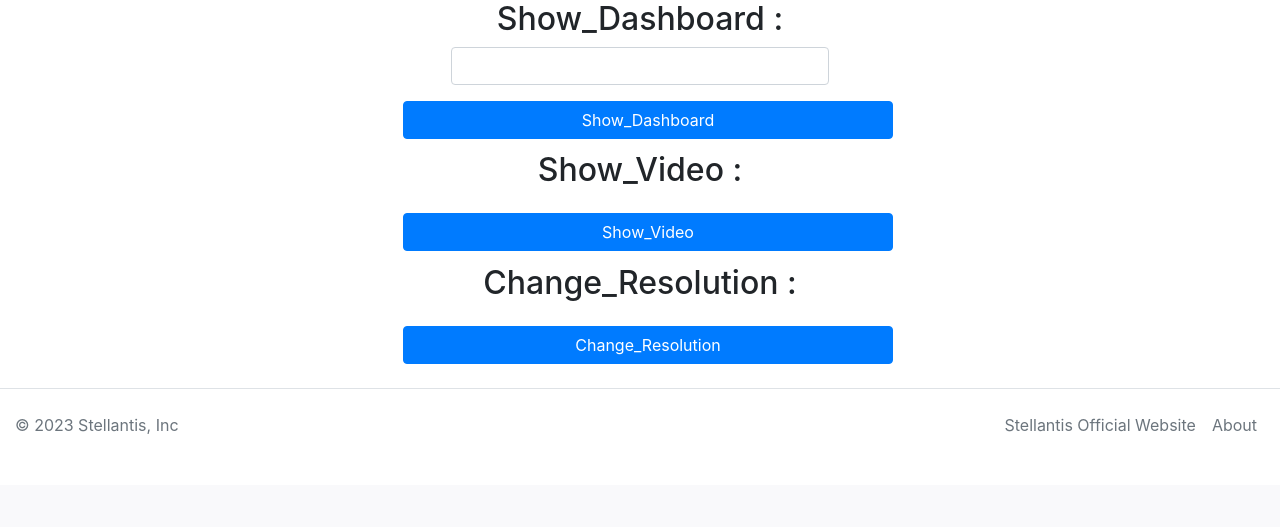
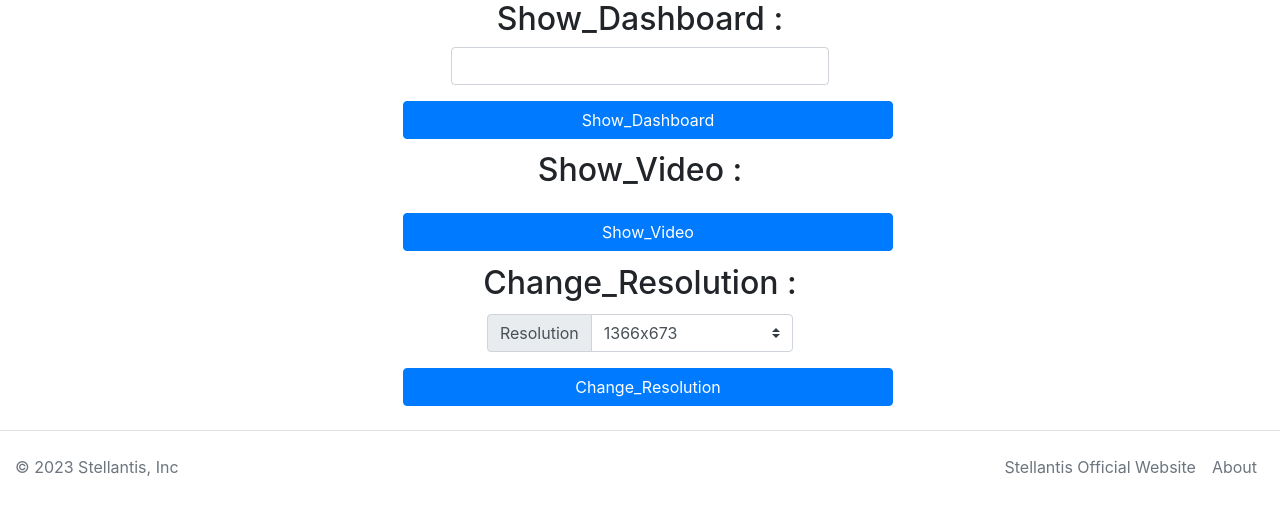
Before and after one commit to chady-cheikhi/iot_control_v1, a Django app: page /nano/test in a window 1280 px wide. Shown: the part 447-974 px from the top of the page. Before the commit the page ends 881 px from the top, so only its background shows below. Run offline with Django 4.2, Linux system fonts and the light colour scheme; data comes from the database, SQL or seed files in the repository; both versions use the stored data as it was after the commit; some libraries are stand-ins or nearby versions.

Commit message:
change resolution

```diff
--- a/API/models.py
+++ b/API/models.py
@@ -17,6 +17,15 @@ class NanoIoT(models.Model):
         ('moteur', 'moteur'),
         ('unknown', 'unknown')
     )
+    resolutions = (
+        ('1366x673', '1366x673'), ('3840x2400', '3840x2400'), ('3840x2160', '3840x2160'), ('2880x1800', '2880x1800'),
+        ('2560x1600', '2560x1600'), ('2560x1440', '2560x1440'), ('1920x1440', '1920x1440'), ('1856x1392', '1856x1392'),
+        ('1792x1344', '1792x1344'), ('1920x1200', '1920x1200'), ('1920x1080', '1920x1080'), ('1600x1200', '1600x1200'),
+        ('1680x1050', '1680x1050'), ('1400x1050', '1400x1050'), ('1280x1024', '1280x1024'), ('1440x900', '1440x900'),
+        ('1280x960', '1280x960'), ('1360x768', '1360x768'), ('1280x800', '1280x800'), ('1152x864', '1152x864'),
+        ('1280x768', '1280x768'), ('1280x720', '1280x720'), ('1024x768', '1024x768'), ('800x600', '800x600'),
+        ('640x480', '640x480')
+    )
     where_list = [where_tuple[0] for where_tuple in where]
     hostname = models.CharField(max_length=100, unique=True, default='dm')
     custom_cmd = models.TextField(blank=True, null=True)
@@ -26,6 +35,7 @@ class NanoIoT(models.Model):
     where = models.CharField(max_length=20, choices=where, default='unknown')
     image = models.ImageField(upload_to='', null=True)
     dashboard_link = models.CharField(max_length=255, default='http://10.106.134.210:8080/d/lpU4hW3Mz/dashboard-montage2?orgId=1&refresh=1m&kiosk')
+    resolution = models.CharField(max_length=20, choices=resolutions, default='1920x1080')
 
     def __str__(self):
         return self.hostname
--- a/API/urls.py
+++ b/API/urls.py
@@ -1,10 +1,11 @@
 from django.urls import path
-from .views import NanoTerminalData, IndexData, DefinedFct, Functionality
+from .views import NanoTerminalData, IndexData, DefinedFct, ShowDashboard, ChangeResolution
 
 
 urlpatterns = [
     path('nano/', IndexData.as_view(), name='index-data'),
     path('nano/<str:hostname>/terminal', NanoTerminalData.as_view(), name='nano'),
     path('nano/<str:hostname>', DefinedFct.as_view(), name='defined-fct'),
-    path('nano/<str:hostname>/<str:functionality>', Functionality.as_view(), name='functionality')
+    path('nano/<str:hostname>/show_dashboard', ShowDashboard.as_view(), name='show_dashboard'),
+    path('nano/<str:hostname>/change_resolution', ChangeResolution.as_view(), name='change_resolution')
 ]
--- a/NANOS/views.py
+++ b/NANOS/views.py
@@ -20,6 +20,7 @@ class Index(View):
 
 class Nano(View):
     def get(self, request, hostname):
+        resolutions = ['1366x673', '3840x2400', '3840x2160', '2880x1800', '2560x1600', '2560x1440', '1920x1440', '1856x1392', '1792x1344', '1920x1200', '1920x1080', '1600x1200', '1680x1050', '1400x1050', '1280x1024', '1440x900','1280x960', '1360x768', '1280x800', '1152x864', '1280x768', '1280x720', '1024x768', '800x600', '640x480']
         functionalities = ['custom_cmd', 'reboot', 'screenshot', 'show_dashboard', 'show_video', 'change_resolution']
         nano = NanoIoT.objects.all().get(hostname=hostname)
         where_dict = {}
@@ -28,12 +29,11 @@ class Nano(View):
         nano.what = ''
         nano.custom_cmd = None
         nano.save()
-        return render(request, 'nano_reactive.html',
-                      {'functionalities': functionalities,
-                       'hostname': hostname,
-                       'where_dict': where_dict
-                       }
-                      )
+        return render(request, 'nano_reactive.html', {'functionalities': functionalities,
+                                                      'hostname': hostname,
+                                                      'where_dict': where_dict,
+                                                      'resolutions': resolutions
+                                                      })
 
 
 class Terminal(View):
--- a/templates/nano_reactive.html
+++ b/templates/nano_reactive.html
@@ -91,8 +91,21 @@
                 <div class="input-group col-4">
                     <input id="dashboard-link" type="text" class="form-control" aria-describedby="inputGroup-sizing-default">
                 </div>
+            {% elif functionality == "change_resolution" %}
+
+                <div class="input-group mt-1 w-25">
+                  <div class="input-group-prepend">
+                    <label class="input-group-text" for="inputGroupSelect01">Resolution</label>
+                  </div>
+                  <select class="custom-select" id="change-resolution">
+                    {% for resolution in resolutions %}
+                      <option value="{{ resolution }}"> {{ resolution }} </option>
+                    {% endfor %}
+                  </select>
+                </div>
+
             {% endif %}
-        <button type="submit" {% if functionality == 'screenshot' %} {% endif %} class="btn btn-custom btn-primary ml-3">{{ functionality|title }}</button>
+            <button {% if functionality == 'change_resolution' %} id="changeResolutionButton" {% endif %}type="submit" class="btn btn-custom btn-primary ml-3">{{ functionality|title }}</button>
         </form >
     </div>
 
@@ -107,18 +120,16 @@
 
 
 
-
-
-
-
-
-
-
-
 {% include 'footer.html' %}
 <script src="https://cdn.jsdelivr.net/npm/popper.js@1.12.9/dist/umd/popper.min.js" integrity="sha384-ApNbgh9B+Y1QKtv3Rn7W3mgPxhU9K/ScQsAP7hUibX39j7fakFPskvXusvfa0b4Q" crossorigin="anonymous"></script>
 <script src="https://cdn.jsdelivr.net/npm/bootstrap@4.0.0/dist/js/bootstrap.min.js" integrity="sha384-JZR6Spejh4U02d8jOt6vLEHfe/JQGiRRSQQxSfFWpi1MquVdAyjUar5+76PVCmYl" crossorigin="anonymous"></script>
 <script>
+    var select = document.getElementById("change-resolution");
+    var resolution = ''
+    document.getElementById("changeResolutionButton").addEventListener("click", function(event) {
+        resolution = select.options[select.selectedIndex].value;
+    });
+
     {% for functionality in functionalities %}
         {% if functionality == 'show_dashboard' %}
             $(document).on("submit","#{{functionality}}",function(e){
@@ -138,6 +149,27 @@
                                'dashboard_link': $('#dashboard-link').val()},
                         success: function (data) {
                             console.log('what sent')
+                        }
+                    });
+            });
+        {% elif functionality == 'change_resolution' %}
+            $(document).on("submit","#{{functionality}}",function(e){
+                e.preventDefault();
+                    $.ajax({
+                        type: 'POST',
+                        url: '/api/nano/{{ hostname }}',
+                        data: {'what': 'change_resolution' },
+                        success: function (data) {
+                            console.log('what sent')
+                        }
+                    });
+                    $.ajax({
+                        type: 'POST',
+                        url: '/api/nano/{{ hostname }}/{{functionality}}',
+                        data: {'what': 'change_resolution',
+                               'resolution': resolution},
+                        success: function (data) {
+                            console.log(resolution)
                         }
                     });
             });
@@ -170,12 +202,14 @@
                     type: 'GET',
                     url: '{{ hostname }}',
                     success: function (data) {
-                        console.log('gor')
                     }
                 });
     }
     refresh()
     setInterval(refresh,20000);//
+
+
+
 </script>
 
 
```
Also changed, not shown: API/views.py (+20 -5 lines), nanoiot_code/NanoIotController.py (+14 -0 lines), db.sqlite3, media/screenshot_test.png. Lines whose indentation alone changed are shown as unchanged.
